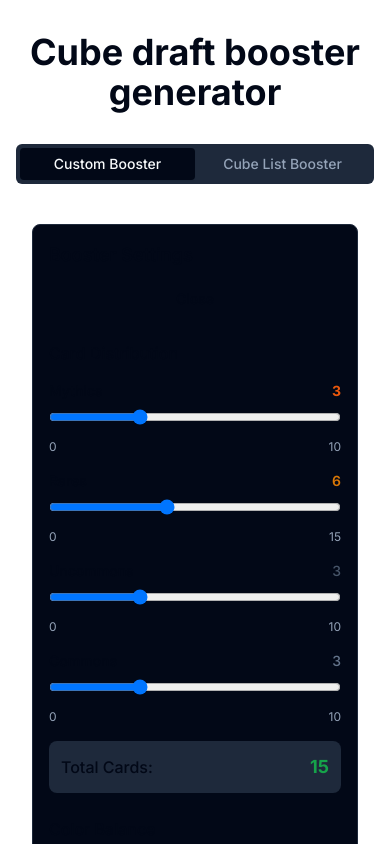
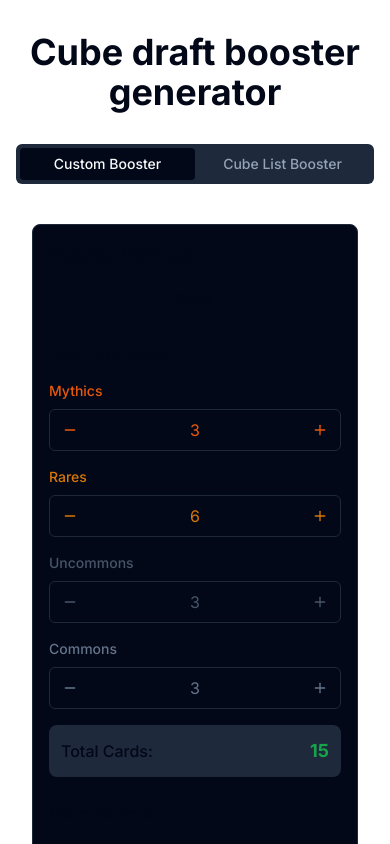
Before and after one commit to MdeMora/cube-draft-booster-maker, a Next.js app: page / in a window 390 px wide. Both pictures are taken after a click on the button "Configure Booster". Shown: the top 844 px of the page. Built offline with nearby package versions, Linux system fonts and the light colour scheme.

Commit message:
improve settings mobile ux

```diff
--- a/src/components/BoosterSettings/index.tsx
+++ b/src/components/BoosterSettings/index.tsx
@@ -3,7 +3,7 @@
 import { useState } from "react";
 import { Button } from "@/components/ui/button";
 import { BoosterSettings, DEFAULT_BOOSTER_SETTINGS } from "@/lib/booster";
-import { Settings } from "lucide-react";
+import NumberStepper from "@/components/NumberStepper";
 
 interface BoosterSettingsProps {
   settings: BoosterSettings;
@@ -58,95 +58,41 @@ const BoosterSettingsComponent = ({
         <div>
           <h4 className="font-medium mb-4">Card Distribution</h4>
           <div className="grid grid-cols-1 sm:grid-cols-2 gap-4">
-            <div className="space-y-2">
-              <label className="text-sm font-medium flex items-center justify-between">
-                Mythics
-                <span className="text-orange-600 font-bold">
-                  {localSettings.mythics}
-                </span>
-              </label>
-              <input
-                type="range"
-                min="0"
-                max="10"
+            <NumberStepper
+              label="Mythics"
               value={localSettings.mythics}
-                onChange={(e) =>
-                  handleInputChange("mythics", parseInt(e.target.value))
-                }
-                className="w-full"
+              min={0}
+              max={10}
+              onChange={(value) => handleInputChange("mythics", value)}
+              className="text-orange-600"
             />
-              <div className="flex justify-between text-xs text-muted-foreground">
-                <span>0</span>
-                <span>10</span>
-              </div>
-            </div>
 
-            <div className="space-y-2">
-              <label className="text-sm font-medium flex items-center justify-between">
-                Rares
-                <span className="text-amber-600 font-semibold">
-                  {localSettings.rares}
-                </span>
-              </label>
-              <input
-                type="range"
-                min="0"
-                max="15"
+            <NumberStepper
+              label="Rares"
               value={localSettings.rares}
-                onChange={(e) =>
-                  handleInputChange("rares", parseInt(e.target.value))
-                }
-                className="w-full"
+              min={0}
+              max={15}
+              onChange={(value) => handleInputChange("rares", value)}
+              className="text-amber-600"
             />
-              <div className="flex justify-between text-xs text-muted-foreground">
-                <span>0</span>
-                <span>15</span>
-              </div>
-            </div>
 
-            <div className="space-y-2">
-              <label className="text-sm font-medium flex items-center justify-between">
-                Uncommons
-                <span className="text-slate-600 font-medium">
-                  {localSettings.uncommons}
-                </span>
-              </label>
-              <input
-                type="range"
-                min="0"
-                max="10"
+            <NumberStepper
+              label="Uncommons"
               value={localSettings.uncommons}
-                onChange={(e) =>
-                  handleInputChange("uncommons", parseInt(e.target.value))
-                }
-                className="w-full"
+              min={0}
+              max={10}
+              onChange={(value) => handleInputChange("uncommons", value)}
+              className="text-slate-600"
             />
-              <div className="flex justify-between text-xs text-muted-foreground">
-                <span>0</span>
-                <span>10</span>
-              </div>
-            </div>
 
-            <div className="space-y-2">
-              <label className="text-sm font-medium flex items-center justify-between">
-                Commons
-                <span className="text-slate-500">{localSettings.commons}</span>
-              </label>
-              <input
-                type="range"
-                min="0"
-                max="10"
+            <NumberStepper
+              label="Commons"
               value={localSettings.commons}
-                onChange={(e) =>
-                  handleInputChange("commons", parseInt(e.target.value))
-                }
-                className="w-full"
+              min={0}
+              max={10}
+              onChange={(value) => handleInputChange("commons", value)}
+              className="text-slate-500"
             />
-              <div className="flex justify-between text-xs text-muted-foreground">
-                <span>0</span>
-                <span>10</span>
-              </div>
-            </div>
           </div>
 
           {/* Total Cards Display */}
@@ -195,28 +141,14 @@ const BoosterSettingsComponent = ({
             </div>
 
             {localSettings.colorBalance && (
-              <div className="space-y-2">
-                <label className="text-sm font-medium flex items-center justify-between">
-                  Max Cards per Color
-                  <span className="text-primary font-semibold">
-                    {localSettings.maxPerColor}
-                  </span>
-                </label>
-                <input
-                  type="range"
-                  min="1"
-                  max="6"
+              <NumberStepper
+                label="Max Cards per Color"
                 value={localSettings.maxPerColor}
-                  onChange={(e) =>
-                    handleInputChange("maxPerColor", parseInt(e.target.value))
-                  }
-                  className="w-full"
+                min={1}
+                max={6}
+                onChange={(value) => handleInputChange("maxPerColor", value)}
+                className="text-primary"
               />
-                <div className="flex justify-between text-xs text-muted-foreground">
-                  <span>1</span>
-                  <span>6</span>
-                </div>
-              </div>
             )}
           </div>
         </div>
--- a/src/components/CubeDraft/index.tsx
+++ b/src/components/CubeDraft/index.tsx
@@ -11,6 +11,7 @@ import {
 import CubeBooster from "@/components/CubeBooster";
 import CubeStats from "@/components/CubeStats";
 import CubeCardSearch from "@/components/CubeCardSearch";
+import NumberStepper from "@/components/NumberStepper";
 
 interface CubeDraftProps {
   onBoostersGenerated?: (boosters: CubeBoosterType[]) => void;
@@ -95,38 +96,22 @@ const CubeDraft = ({ onBoostersGenerated }: CubeDraftProps) => {
 
       <h3 className="text-lg font-semibold mb-4">Draft Configuration</h3>
 
-      <div className="grid grid-cols-2 gap-4 mb-4">
-        <div className="space-y-2">
-          <label className="text-sm font-medium">Players</label>
-          <input
-            type="number"
-            min="1"
-            max="12"
-            value={players}
-            onChange={(e) =>
-              setPlayers(
-                Math.max(1, Math.min(12, parseInt(e.target.value) || 1))
-              )
-            }
-            className="w-full px-3 py-2 border rounded-md bg-background"
-          />
-        </div>
+      <div className="grid grid-cols-1 sm:grid-cols-2 gap-4 mb-4">
+        <NumberStepper
+          label="Players"
+          value={players}
+          min={1}
+          max={12}
+          onChange={setPlayers}
+        />
 
-        <div className="space-y-2">
-          <label className="text-sm font-medium">Boosters per Player</label>
-          <input
-            type="number"
-            min="1"
-            max="6"
-            value={boostersPerPlayer}
-            onChange={(e) =>
-              setBoostersPerPlayer(
-                Math.max(1, Math.min(6, parseInt(e.target.value) || 1))
-              )
-            }
-            className="w-full px-3 py-2 border rounded-md bg-background"
-          />
-        </div>
+        <NumberStepper
+          label="Boosters per Player"
+          value={boostersPerPlayer}
+          min={1}
+          max={6}
+          onChange={setBoostersPerPlayer}
+        />
       </div>
 
       {/* Summary */}
--- /dev/null
+++ b/src/components/NumberStepper/index.tsx
@@ -0,0 +1,121 @@
+"use client";
+
+import { Button } from "@/components/ui/button";
+import { Minus, Plus } from "lucide-react";
+import { useEffect, useRef } from "react";
+
+interface NumberStepperProps {
+  value: number;
+  min?: number;
+  max?: number;
+  step?: number;
+  onChange: (value: number) => void;
+  label?: string;
+  className?: string;
+  disabled?: boolean;
+}
+
+const NumberStepper = ({
+  value,
+  min = 0,
+  max = 100,
+  step = 1,
+  onChange,
+  label,
+  className = "",
+  disabled = false,
+}: NumberStepperProps) => {
+  const inputRef = useRef<HTMLInputElement>(null);
+
+  const handleDecrease = () => {
+    const newValue = Math.max(min, value - step);
+    onChange(newValue);
+  };
+
+  const handleIncrease = () => {
+    const newValue = Math.min(max, value + step);
+    onChange(newValue);
+  };
+
+  const handleKeyDown = (e: React.KeyboardEvent) => {
+    if (disabled) return;
+
+    if (e.key === "ArrowUp") {
+      e.preventDefault();
+      handleIncrease();
+    } else if (e.key === "ArrowDown") {
+      e.preventDefault();
+      handleDecrease();
+    }
+  };
+
+  const handleInputChange = (e: React.ChangeEvent<HTMLInputElement>) => {
+    const inputValue = e.target.value;
+    if (inputValue === "") return;
+
+    const newValue = parseInt(inputValue);
+    if (!isNaN(newValue)) {
+      const clampedValue = Math.max(min, Math.min(max, newValue));
+      onChange(clampedValue);
+    }
+  };
+
+  const handleInputBlur = () => {
+    // Ensure value is within bounds when input loses focus
+    const clampedValue = Math.max(min, Math.min(max, value));
+    if (clampedValue !== value) {
+      onChange(clampedValue);
+    }
+  };
+
+  return (
+    <div className={`space-y-2 ${className}`}>
+      {label && (
+        <label className="text-sm font-medium flex items-center justify-between">
+          {label}
+        </label>
+      )}
+
+      <div className="flex items-center border rounded-md bg-background overflow-hidden">
+        <Button
+          onClick={handleDecrease}
+          disabled={disabled || value <= min}
+          variant="ghost"
+          size="sm"
+          className="h-10 w-10 rounded-none border-0 hover:bg-muted"
+          type="button"
+        >
+          <Minus size={16} />
+        </Button>
+
+        <input
+          ref={inputRef}
+          type="number"
+          value={value}
+          min={min}
+          max={max}
+          step={step}
+          onChange={handleInputChange}
+          onBlur={handleInputBlur}
+          onKeyDown={handleKeyDown}
+          disabled={disabled}
+          className="flex-1 h-10 px-3 text-center border-0 bg-transparent focus:outline-none focus:ring-0 [appearance:textfield] [&::-webkit-outer-spin-button]:appearance-none [&::-webkit-inner-spin-button]:appearance-none"
+          inputMode="numeric"
+        />
+
+        <Button
+          onClick={handleIncrease}
+          disabled={disabled || value >= max}
+          variant="ghost"
+          size="sm"
+          className="h-10 w-10 rounded-none border-0 hover:bg-muted"
+          type="button"
+        >
+          <Plus size={16} />
+        </Button>
+      </div>
+    </div>
+  );
+};
+
+export default NumberStepper;
```
Lines whose indentation alone changed are shown as unchanged.
